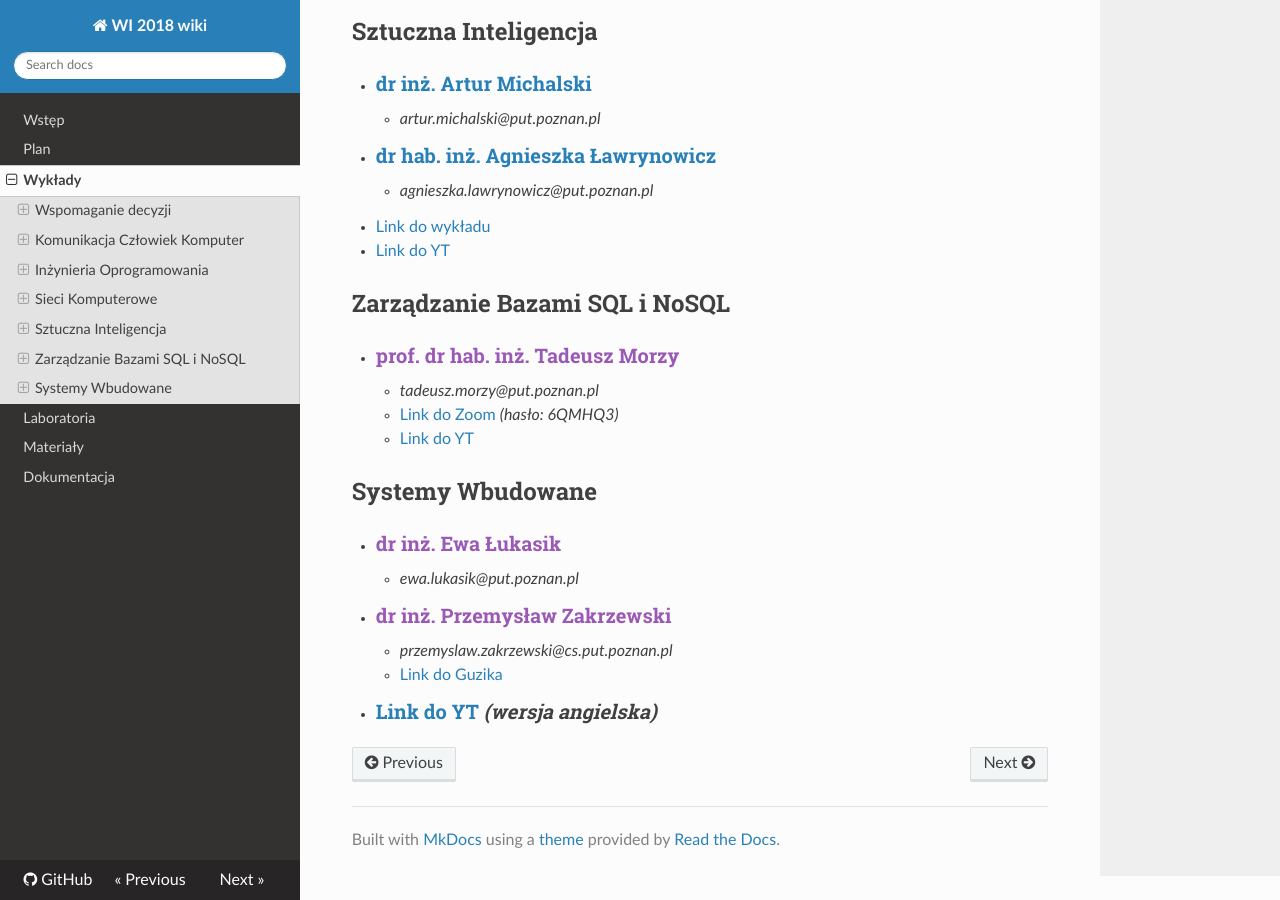
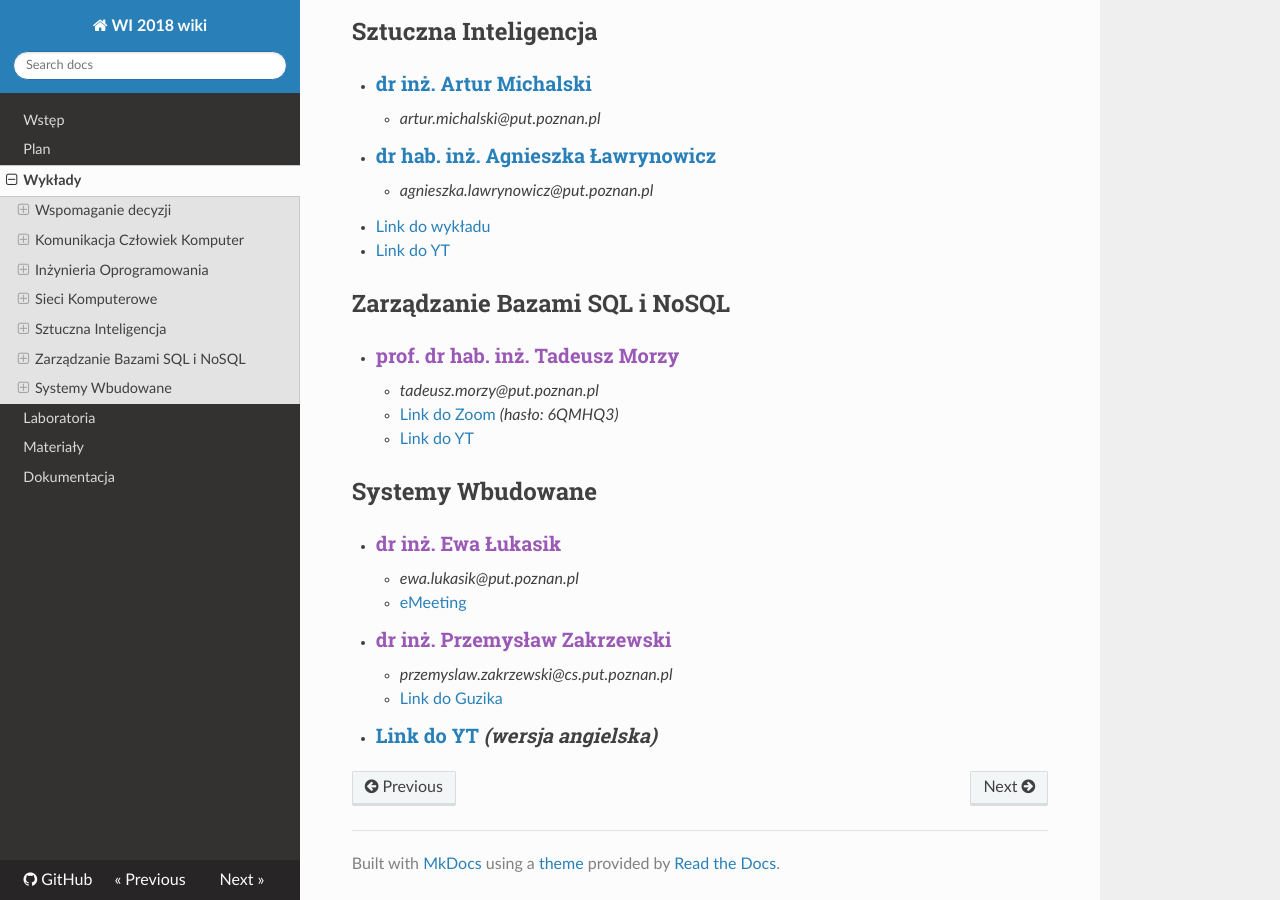
Before and after one commit to PUT-WI-18/wi18-wiki-sem5, an MkDocs documentation site: the page built from docs/wyklady.md, in a window 1280 px wide and 900 px high, scrolled down 945 px. Built offline with MkDocs 1.6.1, drawn with Linux system fonts in a browser that asks for light colours; nearby versions of some CDN libraries.

Commit message:
Update wyklady.md

```diff
--- a/docs/wyklady.md
+++ b/docs/wyklady.md
@@ -40,6 +40,7 @@
 ## Systemy Wbudowane
 - ### [dr inż. Ewa Łukasik]()
     - *ewa.lukasik@put.poznan.pl*
+    - [eMeeting](https://emeeting.put.poznan.pl/eMeeting/ewa-ywf-w0r)
 - ### [dr inż. Przemysław Zakrzewski]()
     - *przemyslaw.zakrzewski@cs.put.poznan.pl*
     - [Link do Guzika](https://emeeting.put.poznan.pl/eMeeting/prz-uvy-8ph)
```
